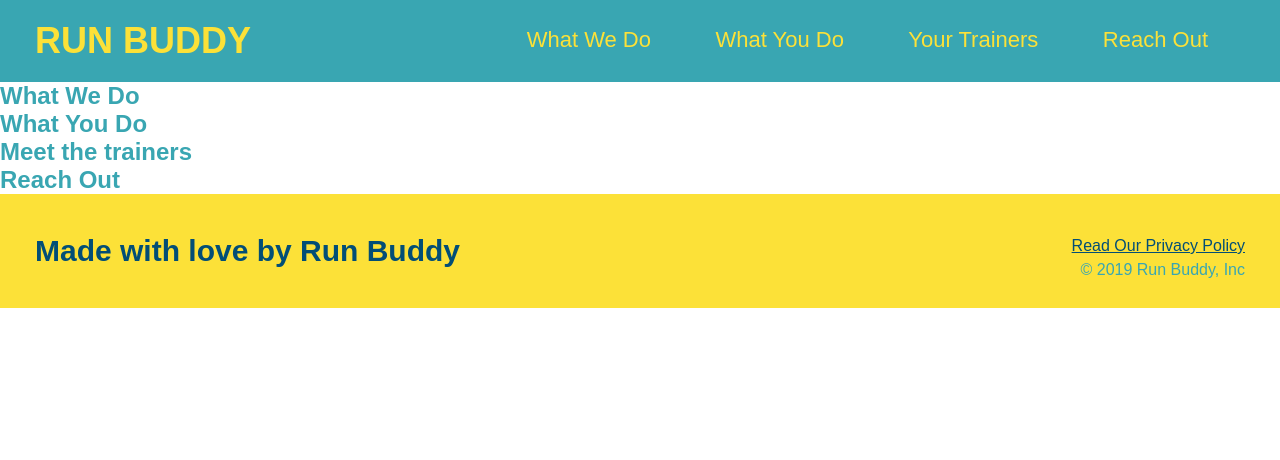
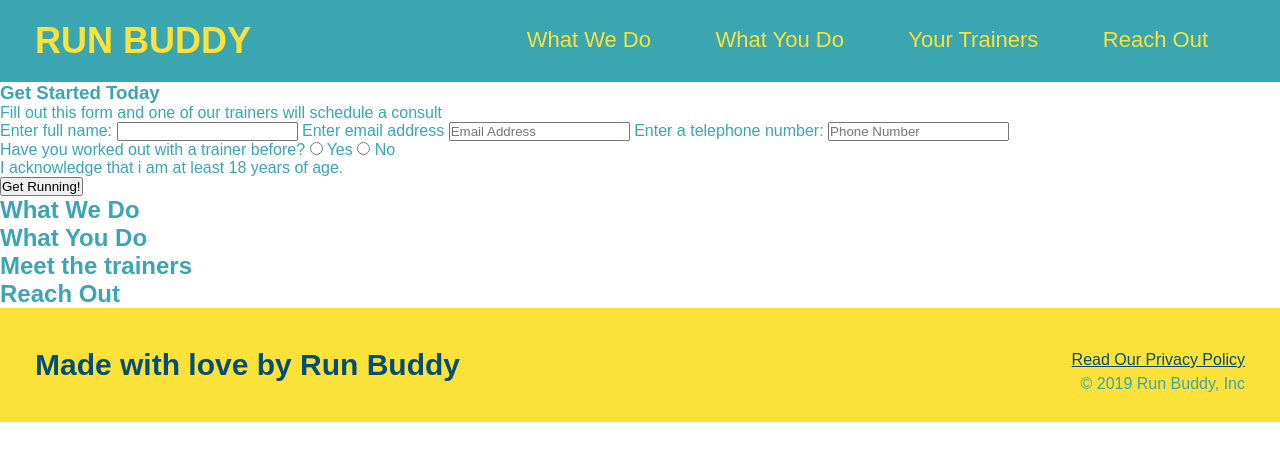
Before and after one commit to TsuHoppin/Run-buddy, a plain HTML site: page index.html in a window 1280 px wide. Drawn offline with Linux system fonts and the light colour scheme.

Commit message:
added sign up

```diff
--- a/index.html
+++ b/index.html
@@ -35,6 +35,38 @@
         </nav>
 
     </header>
+
+    <section>
+        <div>
+          <h3>Get Started Today</h3>
+          <p> Fill out this form and one of our trainers will schedule a consult</p>
+          <!--add form element-->
+          <form>
+          <label for="name">Enter full name:</label>
+          <input type="text" placeholde="Your Name" name="name" id="name"/>
+          <label for="email">Enter email address</label>
+          <input type="text" placeholder="Email Address" name="email" id=email/>
+          <label for="phone">Enter a telephone number:</label>
+          <input type="text" placeholder="Phone Number" name="phone" id="phone"/>
+           <p>
+               Have you worked out with a trainer before?
+               <input type="radio" name="trainer-confirm" id="trainer-yes" />
+               <label for="trainer-yes">Yes</label>
+               <input type="radio" name="trainer-confirm" id="trainer-no" />
+               <label for="trainer-no">No</label>
+           </p>
+           <p>
+               <label for="checkbox">
+               I acknowledge that i am at least 18 years of age.
+           </label>
+           </p>
+           <button type="submit">
+               Get Running!
+               </button>
+          </form>
+        </div>
+    </section>
+    <!--end hero-->
 
 
     <section>
```
